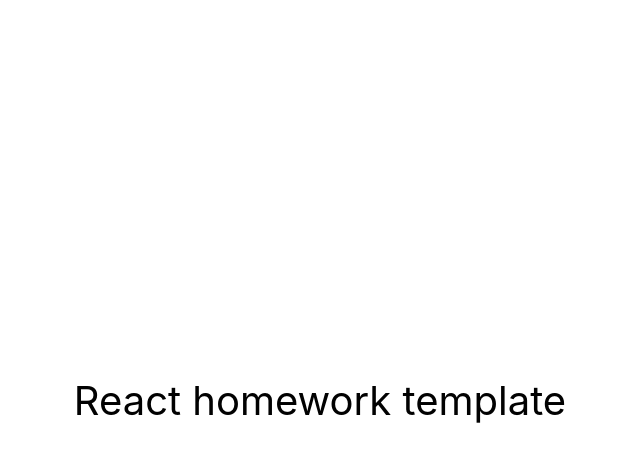
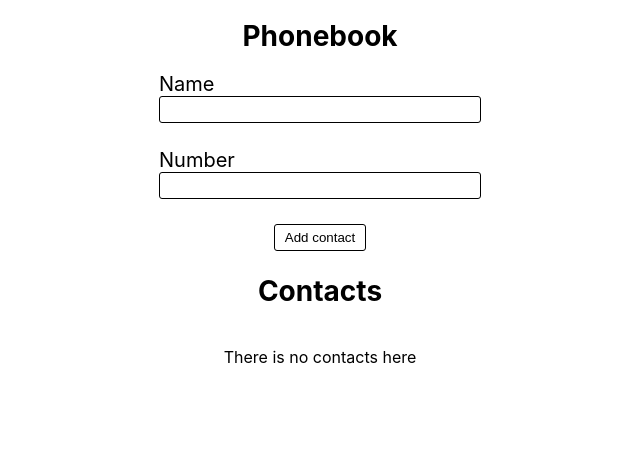
Before and after one commit to FergusonJoan/goit-react-hw-03-phonebook, a React (Create React App) app: page / in a window 1280 px wide. Shown: the top 462 px of the page, without its empty margins (320-960 px from the left). Built offline with nearby package versions, Linux system fonts and the light colour scheme.

Commit message:
add contacts to local storage

```diff
--- a/src/components/App.jsx
+++ b/src/components/App.jsx
@@ -1,16 +1,85 @@
-export const App = () => {
-  return (
-    <div
-      style={{
-        height: '100vh',
-        display: 'flex',
-        justifyContent: 'center',
-        alignItems: 'center',
-        fontSize: 40,
-        color: '#010101'
-      }}
-    >
-      React homework template
-    </div>
-  );
-};
+import React, { Component } from 'react';
+import { nanoid } from 'nanoid';
+import { ContactForm } from './ContactForm/ContactForm';
+import { ContactList } from './ContactList/ContactList';
+import { Filter } from './Filter/Filter';
+
+const initState = [];
+
+export class App extends Component {
+  state = {
+    contacts: initState,
+    filter: '',
+  };
+
+  formSubmit = contact => {
+    const { contacts } = this.state;
+    const isExist = contacts.some(
+      ({ name }) => name.toLowerCase() === contact.name.toLowerCase()
+    );
+    if (isExist) {
+      alert(`${contact.name} is already in contacts.`);
+      return;
+    }
+    this.setState(prevState => ({
+      contacts: [...prevState.contacts, { id: nanoid(), ...contact }],
+    }));
+  };
+  clearContact = idContact => {
+    this.setState(prevState => ({
+      contacts: prevState.contacts.filter(contact => contact.id !== idContact),
+    }));
+  };
+  onChangeFilter = e => {
+    this.setState({ filter: e.currentTarget.value });
+  };
+  filteredContacts = () => {
+    const { contacts, filter } = this.state;
+    const normalisedValue = filter.toLowerCase();
+    return contacts.filter(contact =>
+      contact.name.toLowerCase().includes(normalisedValue)
+    );
+  };
+  componentDidMount() {
+    console.log('App componentDidMount');
+
+    const contacts = localStorage.getItem('contacts');
+    const parsedContacts = JSON.parse(contacts);
+
+    if (parsedContacts) {
+      this.setState({ contacts: parsedContacts });
+    }
+  }
+  componentDidUpdate(prevProps, prevState) {
+    console.log('App componentDidUpdste');
+
+    if (this.state.contacts !== prevState.contacts) {
+      console.log('Обновилось поле contacts');
+
+      localStorage.setItem('contacts', JSON.stringify(this.state.contacts));
+    }
+  }
+
+  render() {
+    const { contacts, filter } = this.state;
+    const filteredContacts = this.filteredContacts();
+    return (
+      <div>
+        <h1>Phonebook</h1>
+        <ContactForm onSubmit={this.formSubmit} />
+        <h2>Contacts</h2>
+        {!!contacts.length ? (
+          <div>
+            <Filter value={filter} onChange={this.onChangeFilter} />
+            <ContactList
+              contacts={filteredContacts}
+              onDeleteContact={this.clearContact}
+            />
+          </div>
+        ) : (
+          <p>There is no contacts here</p>
+        )}
+      </div>
+    );
+  }
+}
--- /dev/null
+++ b/src/components/ContactForm/ContactForm.jsx
@@ -0,0 +1,62 @@
+import React, { Component } from 'react';
+import PropTypes from 'prop-types';
+
+import { Formik } from 'formik';
+import { schema } from './schema';
+import {
+  FormEl,
+  FormLabel,
+  ErrorText,
+  FormInput,
+  FormButton,
+} from './ContactForm.styled';
+
+const initialValues = {
+  name: '',
+  number: '',
+};
+
+export const ContactForm = ({ onSubmit }) => {
+  const onHandleSubmit = (values, { resetForm }) => {
+    onSubmit({ ...values });
+    resetForm();
+  };
+  return (
+    <Formik
+      initialValues={initialValues}
+      validationSchema={schema}
+      onSubmit={onHandleSubmit}
+    >
+      {({ values, handleChange }) => (
+        <FormEl autoComplete="off">
+          <FormLabel htmlFor="name">
+            Name
+            <FormInput
+              type="text"
+              name="name"
+              value={values.name}
+              onChange={handleChange}
+            />
+            <ErrorText name="name" />
+          </FormLabel>
+          <FormLabel htmlFor="number">
+            Number
+            <FormInput
+              type="tel"
+              name="number"
+              value={values.number}
+              onChange={handleChange}
+            />
+            <ErrorText name="number" />
+          </FormLabel>
+
+          <FormButton type="submit">Add contact</FormButton>
+        </FormEl>
+      )}
+    </Formik>
+  );
+};
+
+ContactForm.propTypes = {
+  onSubmit: PropTypes.func.isRequired,
+};
--- /dev/null
+++ b/src/components/ContactForm/ContactForm.styled.js
@@ -0,0 +1,34 @@
+import styled from '@emotion/styled';
+import { Form, Field, ErrorMessage } from 'formik';
+
+export const FormEl = styled(Form)`
+  width: 300px;
+  display: flex;
+  flex-direction: column;
+  align-items: center;
+  gap: 25px;
+`;
+
+export const FormLabel = styled.label`
+  display: flex;
+  flex-direction: column;
+  font-size: 20px;
+`;
+export const FormInput = styled(Field)`
+  padding: 5px 10px;
+  border: 1px solid;
+  border-radius: 3px;
+  width: 300px;
+`;
+
+export const ErrorText = styled(ErrorMessage)`
+  color: red;
+  font-size: 14px;
+`;
+
+export const FormButton = styled.button`
+  padding: 5px 10px;
+  background-color: white;
+  border: 1px solid;
+  border-radius: 3px;
+`;
--- /dev/null
+++ b/src/components/ContactForm/schema.jsx
@@ -0,0 +1,21 @@
+import * as yup from 'yup';
+
+export const schema = yup.object({
+  name: yup
+    .string()
+    .min(2)
+    .matches(
+      /^[a-zA-Zа-яА-Я]+(([' -][a-zA-Zа-яА-Я ])?[a-zA-Zа-яА-Я]*)*$/,
+      "name may contain only letters, apostrophe, dash and spaces. For example Adrian, Jacob Mercer, Charles de Batz de Castelmore d'Artagnan"
+    )
+    .required(),
+  number: yup
+    .string()
+    .min(7)
+    .max(16)
+    .matches(
+      /\+?\d{1,4}?[-.\s]?\(?\d{1,3}?\)?[-.\s]?\d{1,4}[-.\s]?\d{1,4}[-.\s]?\d{1,9}/,
+      'Phone number must be digits and can contain spaces, dashes, parentheses and can start with +'
+    )
+    .required(),
+});
--- /dev/null
+++ b/src/components/ContactList/ContactList.jsx
@@ -0,0 +1,33 @@
+import React from 'react';
+
+import PropTypes from 'prop-types';
+import { ContactListItem } from 'components/ContactListItem/ContactListItem';
+import { List, ListItem } from './ContactList.styled';
+
+export const ContactList = ({ contacts, onDeleteContact }) => {
+  return (
+    <List>
+      {contacts.map(({ id, name, number }) => (
+        <ListItem key={id}>
+          <ContactListItem
+            id={id}
+            name={name}
+            number={number}
+            onDeleteContact={onDeleteContact}
+          />
+        </ListItem>
+      ))}
+    </List>
+  );
+};
+
+ContactList.propTypes = {
+  contacts: PropTypes.arrayOf(
+    PropTypes.shape({
+      id: PropTypes.string.isRequired,
+      name: PropTypes.string.isRequired,
+      number: PropTypes.string.isRequired,
+    })
+  ).isRequired,
+  onDeleteContact: PropTypes.func.isRequired,
+};
--- /dev/null
+++ b/src/components/ContactList/ContactList.styled.js
@@ -0,0 +1,11 @@
+import styled from '@emotion/styled';
+
+export const List = styled.ul`
+  list-style: none;
+  width: 300px;
+  margin: 0;
+  padding: 0;
+`;
+export const ListItem = styled.li`
+  font-size: 20px;
+`;
--- /dev/null
+++ b/src/components/ContactListItem/ContactListIlem.styled.js
@@ -0,0 +1,10 @@
+import styled from '@emotion/styled';
+
+export const FormButton = styled.button`
+  padding: 5px 10px;
+  background-color: white;
+  border: 1px solid;
+  border-radius: 3px;
+  margin-left: 15px;
+  margin: 10px 0;
+`;
--- /dev/null
+++ b/src/components/ContactListItem/ContactListItem.jsx
@@ -0,0 +1,20 @@
+import PropTypes from 'prop-types';
+import { FormButton } from './ContactListIlem.styled';
+
+export const ContactListItem = ({ id, name, number, onDeleteContact }) => {
+  return (
+    <>
+      {name}: {number}
+      <FormButton type="button" onClick={() => onDeleteContact(id)}>
+        Delete contact
+      </FormButton>
+    </>
+  );
+};
+
+ContactListItem.propTypes = {
+  id: PropTypes.string.isRequired,
+  name: PropTypes.string.isRequired,
+  number: PropTypes.string.isRequired,
+  onDeleteContact: PropTypes.func.isRequired,
+};
--- /dev/null
+++ b/src/components/Filter/Filter.jsx
@@ -0,0 +1,16 @@
+import React from 'react';
+import PropTypes from 'prop-types';
+import { FormInput } from './Filter.styled';
+
+export const Filter = ({ value, onChange }) => {
+  return (
+    <label>
+      <FormInput type="text" value={value} onChange={onChange}></FormInput>
+    </label>
+  );
+};
+
+Filter.propTypes = {
+  value: PropTypes.string.isRequired,
+  onChange: PropTypes.func.isRequired,
+};
--- /dev/null
+++ b/src/components/Filter/Filter.styled.js
@@ -0,0 +1,9 @@
+import styled from '@emotion/styled';
+
+export const FormInput = styled.input`
+  width: 300px;
+  padding: 5px 10px;
+  margin-bottom: 20px;
+  border: 1px solid;
+  border-radius: 3px;
+`;
--- a/src/index.css
+++ b/src/index.css
@@ -1,4 +1,4 @@
-@import-normalize; /* bring in normalize.css styles */
+@import-normalize;
 
 body {
   margin: 0;
@@ -13,3 +13,13 @@ code {
   font-family: source-code-pro, Menlo, Monaco, Consolas, 'Courier New',
     monospace;
 }
+
+div {
+  display: flex;
+  flex-direction: column;
+  align-items: center;
+}
+h1,
+h2 {
+  font-size: 28px;
+}
```
Also changed, not shown: package.json (+8 -1 lines), 1 other file (tests, documents, lock files or other folders).
